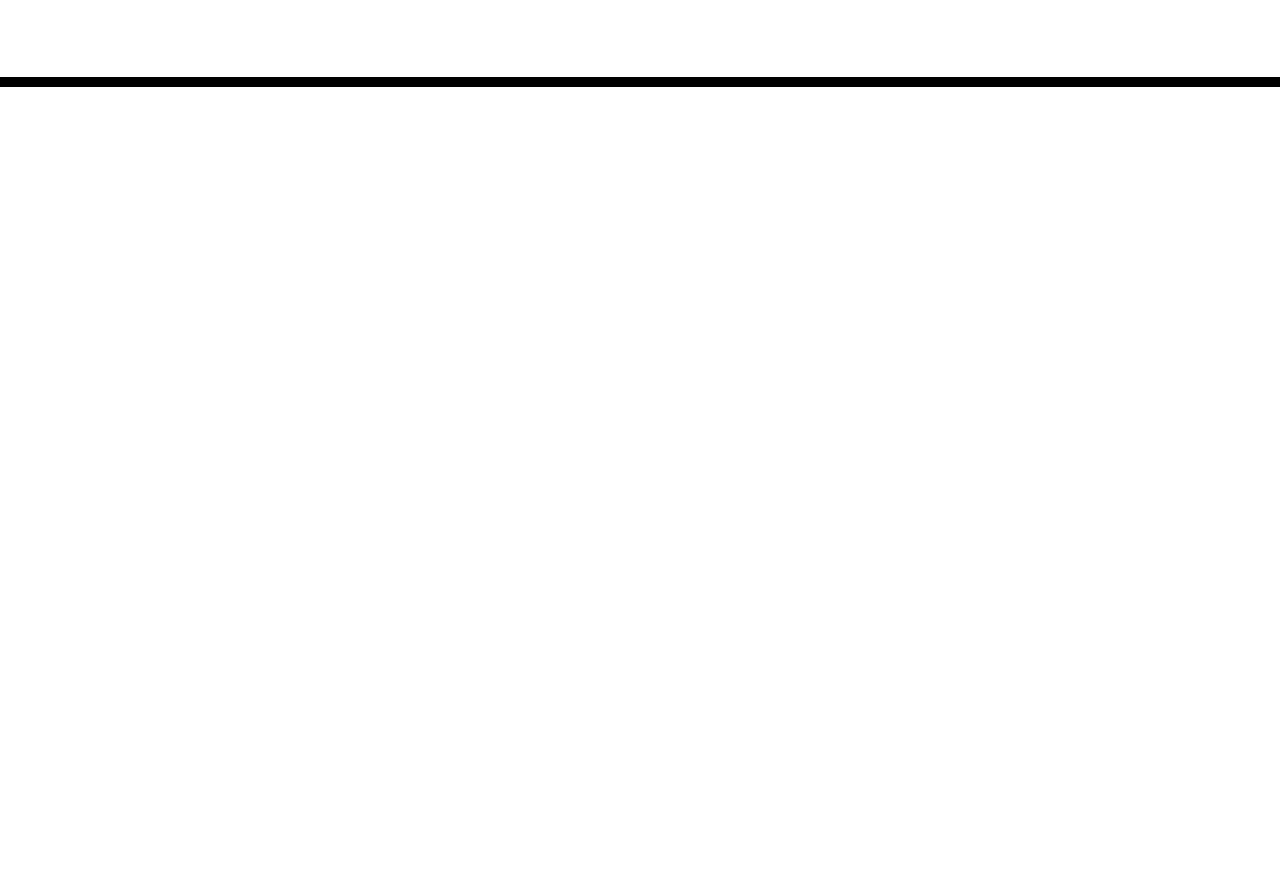
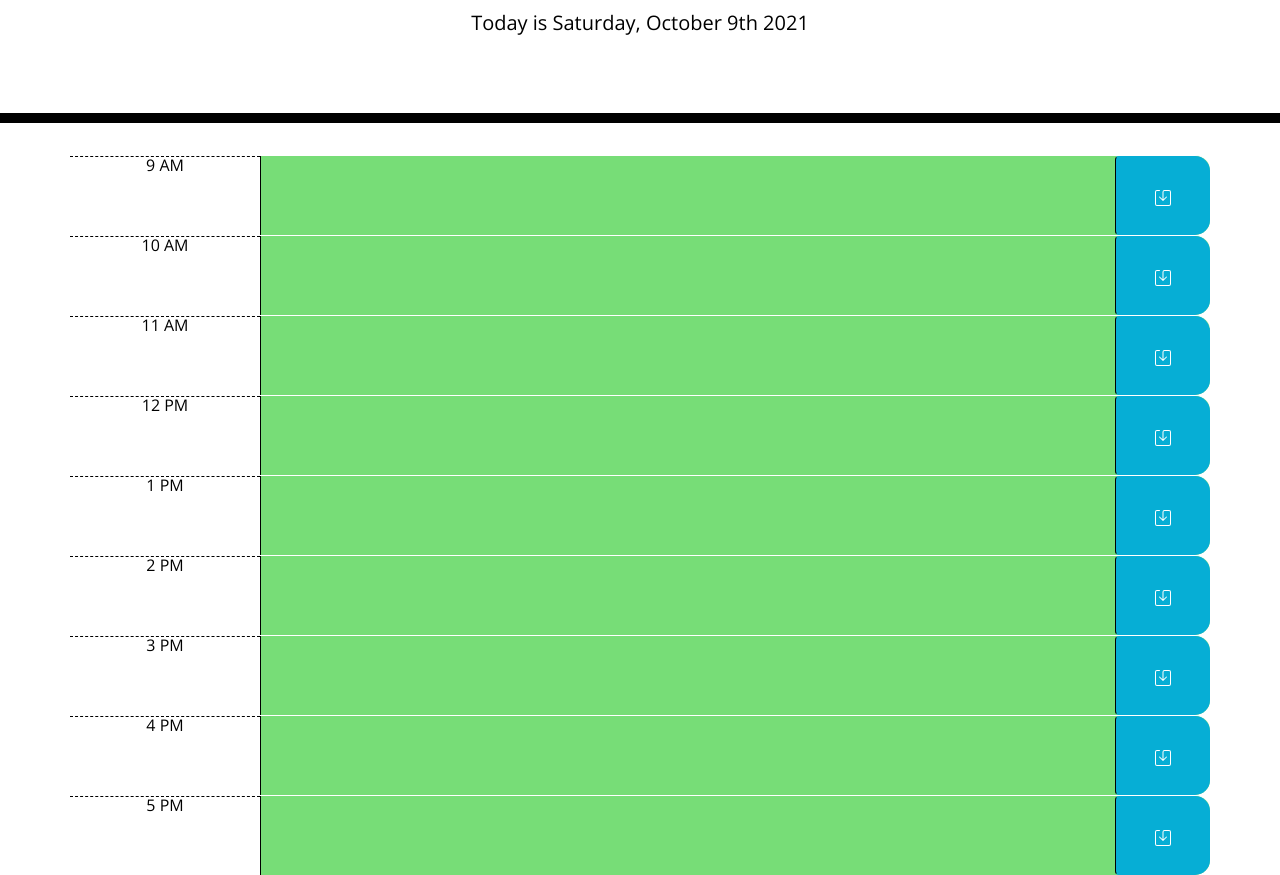
Before and after one commit to taliitacamargo/work-day-scheduler, a plain HTML site: page index.html in a window 1280 px wide. Shown: the part 181-1056 px from the top of the page. Before the commit the page ends 800 px from the top, so only its background shows below. Drawn offline with nearby package versions, Linux system fonts and the light colour scheme.

Commit message:
still need more changes

```diff
--- a/index.html
+++ b/index.html
@@ -19,20 +19,99 @@
       rel="stylesheet"
     />
     <link rel="stylesheet" href="style.css" />
+
     <title>Work Day Scheduler</title>
   </head>
 
   <body>
     <header class="jumbotron">
       <h1 class="display-3">Work Day Scheduler</h1>
-      <p class="lead">A simple calendar app for scheduling your work day</p>
+        <p class="lead">A simple calendar app for scheduling your work day</p>
       <p id="currentDay" class="lead"></p>
     </header>
-    <div class="container">
-      <!-- Timeblocks go here -->
-    </div>
+
+
+  <section class= "container">
+
+<section id="hrs9" class="time-block row">
+<span class="hour col-md-2">9 AM</span>
+<textarea class=" col-md-9 description"></textarea>
+<button class=" col-md-1 saveBtn btn"><svg xmlns="http://www.w3.org/2000/svg" width="16" height="16" fill="currentColor" class="bi bi-save" viewBox="0 0 16 16">
+  <path d="M2 1a1 1 0 0 0-1 1v12a1 1 0 0 0 1 1h12a1 1 0 0 0 1-1V2a1 1 0 0 0-1-1H9.5a1 1 0 0 0-1 1v7.293l2.646-2.647a.5.5 0 0 1 .708.708l-3.5 3.5a.5.5 0 0 1-.708 0l-3.5-3.5a.5.5 0 1 1 .708-.708L7.5 9.293V2a2 2 0 0 1 2-2H14a2 2 0 0 1 2 2v12a2 2 0 0 1-2 2H2a2 2 0 0 1-2-2V2a2 2 0 0 1 2-2h2.5a.5.5 0 0 1 0 1H2z"/>
+</svg></button>
+</section>
+
+<section id="hrs10" class="time-block row">
+ <span class="hour col-md-2">10 AM</span>
+ <textarea class=" col-md-9 description"></textarea>
+<button class=" col-md-1 saveBtn btn"><svg xmlns="http://www.w3.org/2000/svg" width="16" height="16" fill="currentColor" class="bi bi-save" viewBox="0 0 16 16">
+  <path d="M2 1a1 1 0 0 0-1 1v12a1 1 0 0 0 1 1h12a1 1 0 0 0 1-1V2a1 1 0 0 0-1-1H9.5a1 1 0 0 0-1 1v7.293l2.646-2.647a.5.5 0 0 1 .708.708l-3.5 3.5a.5.5 0 0 1-.708 0l-3.5-3.5a.5.5 0 1 1 .708-.708L7.5 9.293V2a2 2 0 0 1 2-2H14a2 2 0 0 1 2 2v12a2 2 0 0 1-2 2H2a2 2 0 0 1-2-2V2a2 2 0 0 1 2-2h2.5a.5.5 0 0 1 0 1H2z"/>
+</svg></button>
+</section>
+
+ <section id="hrs11" class="time-block row">
+ <span class="hour col-md-2">11 AM</span>
+<textarea class=" col-md-9 description"></textarea>
+<button class=" col-md-1 saveBtn btn"><svg xmlns="http://www.w3.org/2000/svg" width="16" height="16" fill="currentColor" class="bi bi-save" viewBox="0 0 16 16">
+  <path d="M2 1a1 1 0 0 0-1 1v12a1 1 0 0 0 1 1h12a1 1 0 0 0 1-1V2a1 1 0 0 0-1-1H9.5a1 1 0 0 0-1 1v7.293l2.646-2.647a.5.5 0 0 1 .708.708l-3.5 3.5a.5.5 0 0 1-.708 0l-3.5-3.5a.5.5 0 1 1 .708-.708L7.5 9.293V2a2 2 0 0 1 2-2H14a2 2 0 0 1 2 2v12a2 2 0 0 1-2 2H2a2 2 0 0 1-2-2V2a2 2 0 0 1 2-2h2.5a.5.5 0 0 1 0 1H2z"/>
+</svg></button>
+ </section>
+
+<section id="hrs12" class="time-block row">
+<span class="hour col-md-2">12 PM</span>
+<textarea class=" col-md-9 description"></textarea>
+<button class=" col-md-1 saveBtn btn"><svg xmlns="http://www.w3.org/2000/svg" width="16" height="16" fill="currentColor" class="bi bi-save" viewBox="0 0 16 16">
+  <path d="M2 1a1 1 0 0 0-1 1v12a1 1 0 0 0 1 1h12a1 1 0 0 0 1-1V2a1 1 0 0 0-1-1H9.5a1 1 0 0 0-1 1v7.293l2.646-2.647a.5.5 0 0 1 .708.708l-3.5 3.5a.5.5 0 0 1-.708 0l-3.5-3.5a.5.5 0 1 1 .708-.708L7.5 9.293V2a2 2 0 0 1 2-2H14a2 2 0 0 1 2 2v12a2 2 0 0 1-2 2H2a2 2 0 0 1-2-2V2a2 2 0 0 1 2-2h2.5a.5.5 0 0 1 0 1H2z"/>
+</svg></button>
+</section>
+
+<section id="hrs13" class="time-block row">
+<span class="hour col-md-2">1 PM</span>
+<textarea class=" col-md-9 description"></textarea>
+<button class=" col-md-1 saveBtn btn"><svg xmlns="http://www.w3.org/2000/svg" width="16" height="16" fill="currentColor" class="bi bi-save" viewBox="0 0 16 16">
+  <path d="M2 1a1 1 0 0 0-1 1v12a1 1 0 0 0 1 1h12a1 1 0 0 0 1-1V2a1 1 0 0 0-1-1H9.5a1 1 0 0 0-1 1v7.293l2.646-2.647a.5.5 0 0 1 .708.708l-3.5 3.5a.5.5 0 0 1-.708 0l-3.5-3.5a.5.5 0 1 1 .708-.708L7.5 9.293V2a2 2 0 0 1 2-2H14a2 2 0 0 1 2 2v12a2 2 0 0 1-2 2H2a2 2 0 0 1-2-2V2a2 2 0 0 1 2-2h2.5a.5.5 0 0 1 0 1H2z"/>
+</svg></button>
+</section>
+
+<section id="hrs14" class="time-block row">
+<span class="hour col-md-2">2 PM</span>
+<textarea class=" col-md-9 description"></textarea>
+<button class=" col-md-1 saveBtn btn"><svg xmlns="http://www.w3.org/2000/svg" width="16" height="16" fill="currentColor" class="bi bi-save" viewBox="0 0 16 16">
+  <path d="M2 1a1 1 0 0 0-1 1v12a1 1 0 0 0 1 1h12a1 1 0 0 0 1-1V2a1 1 0 0 0-1-1H9.5a1 1 0 0 0-1 1v7.293l2.646-2.647a.5.5 0 0 1 .708.708l-3.5 3.5a.5.5 0 0 1-.708 0l-3.5-3.5a.5.5 0 1 1 .708-.708L7.5 9.293V2a2 2 0 0 1 2-2H14a2 2 0 0 1 2 2v12a2 2 0 0 1-2 2H2a2 2 0 0 1-2-2V2a2 2 0 0 1 2-2h2.5a.5.5 0 0 1 0 1H2z"/>
+</svg></button>
+</section>
+
+<section id="hrs15" class="time-block row">
+<span class="hour col-md-2">3 PM</span>
+<textarea class=" col-md-9 description"></textarea>
+<button class=" col-md-1 saveBtn btn"><svg xmlns="http://www.w3.org/2000/svg" width="16" height="16" fill="currentColor" class="bi bi-save" viewBox="0 0 16 16">
+  <path d="M2 1a1 1 0 0 0-1 1v12a1 1 0 0 0 1 1h12a1 1 0 0 0 1-1V2a1 1 0 0 0-1-1H9.5a1 1 0 0 0-1 1v7.293l2.646-2.647a.5.5 0 0 1 .708.708l-3.5 3.5a.5.5 0 0 1-.708 0l-3.5-3.5a.5.5 0 1 1 .708-.708L7.5 9.293V2a2 2 0 0 1 2-2H14a2 2 0 0 1 2 2v12a2 2 0 0 1-2 2H2a2 2 0 0 1-2-2V2a2 2 0 0 1 2-2h2.5a.5.5 0 0 1 0 1H2z"/>
+</svg></button>
+</section>
+
+<section id="hrs16" class="time-block row">
+<span class="hour col-md-2">4 PM</span>
+<textarea class=" col-md-9 description"></textarea>
+<button class=" col-md-1 saveBtn btn"><svg xmlns="http://www.w3.org/2000/svg" width="16" height="16" fill="currentColor" class="bi bi-save" viewBox="0 0 16 16">
+  <path d="M2 1a1 1 0 0 0-1 1v12a1 1 0 0 0 1 1h12a1 1 0 0 0 1-1V2a1 1 0 0 0-1-1H9.5a1 1 0 0 0-1 1v7.293l2.646-2.647a.5.5 0 0 1 .708.708l-3.5 3.5a.5.5 0 0 1-.708 0l-3.5-3.5a.5.5 0 1 1 .708-.708L7.5 9.293V2a2 2 0 0 1 2-2H14a2 2 0 0 1 2 2v12a2 2 0 0 1-2 2H2a2 2 0 0 1-2-2V2a2 2 0 0 1 2-2h2.5a.5.5 0 0 1 0 1H2z"/>
+</svg></button>
+</section>
+
+<section id="hrs17" class="time-block row">
+ <span class="hour col-md-2">5 PM</span>
+<textarea class=" col-md-9 description"></textarea>
+<button class=" col-md-1 saveBtn btn"><svg xmlns="http://www.w3.org/2000/svg" width="16" height="16" fill="currentColor" class="bi bi-save" viewBox="0 0 16 16">
+  <path d="M2 1a1 1 0 0 0-1 1v12a1 1 0 0 0 1 1h12a1 1 0 0 0 1-1V2a1 1 0 0 0-1-1H9.5a1 1 0 0 0-1 1v7.293l2.646-2.647a.5.5 0 0 1 .708.708l-3.5 3.5a.5.5 0 0 1-.708 0l-3.5-3.5a.5.5 0 1 1 .708-.708L7.5 9.293V2a2 2 0 0 1 2-2H14a2 2 0 0 1 2 2v12a2 2 0 0 1-2 2H2a2 2 0 0 1-2-2V2a2 2 0 0 1 2-2h2.5a.5.5 0 0 1 0 1H2z"/>
+</svg></button>
+</section>
+
+  </section>
 
     <script src="https://cdnjs.cloudflare.com/ajax/libs/jquery/3.2.1/jquery.min.js"></script>
     <script src="https://cdnjs.cloudflare.com/ajax/libs/moment.js/2.24.0/moment.min.js"></script>
+    <script src="script.js"></script>
   </body>
+
+
+
 </html>
--- a/script.js
+++ b/script.js
@@ -0,0 +1,55 @@
+
+// current date added to Jumbotron section
+
+var today = moment();
+var dayWeek = today.format("[Today is] dddd, MMMM Do YYYY");
+$("#currentDay").text(dayWeek);
+
+
+
+    $(document).ready(function() {
+        $(".saveBtn").on("click", function() {
+            var texts = $(this).siblings(".description").val();
+            var time = $(this).parent().attr("id");
+
+            localStorage.setItem(time, texts);
+        })
+
+        function timeRecord() {
+        var theTimeNow = moment().hour();
+        $(".time-block").each(function() {
+            var BlockTime = parseInt($(this).attr("id").split("hour")[1]);
+if (BlockTime < theTimeNow ) {
+            $(this).removeClass("future");
+            $(this).removeClass("present");
+            $(this).addClass("past");
+        }
+
+ else if ( BlockTime === theTimeNow) {
+            $(this).removeClass("past");
+            $(this).removeClass("future");
+            $(this).addClass("present");
+
+        }
+
+else {
+          $(this).removeClass("present");
+            $(this).removeClass("past");
+            $(this).addClass("future");
+        }
+
+        })
+    }
+
+    $("#hrs9 .description").val(localStorage.getItem("hour9"));
+    $("#hrs10 .description").val(localStorage.getItem("hour10"));
+    $("#hrs11 .description").val(localStorage.getItem("hour11"));
+    $("#hrs12 .description").val(localStorage.getItem("hour12"));
+    $("#hrs13 .description").val(localStorage.getItem("hour13"));
+    $("#hrs14 .description").val(localStorage.getItem("hour14"));
+    $("#hrs15 .description").val(localStorage.getItem("hour15"));
+    $("#hrs16 .description").val(localStorage.getItem("hour16"));
+    $("#hrs17 .description").val(localStorage.getItem("hour17"));
+
+    timeRecord();
+})
--- a/style.css
+++ b/style.css
@@ -11,6 +11,8 @@ body {
     color: #000000;
     border-left: 1px solid black;
     padding: 10px;
+
+
   }
 
   .jumbotron {
@@ -23,6 +25,7 @@ body {
 
   .description {
     white-space: pre-wrap;
+
   }
 
   .time-block {
@@ -40,6 +43,8 @@ body {
     background-color: #ffffff;
     color: #000000;
     border-top: 1px dashed #000000;
+    list-style: none;
+
   }
 
   .past {
@@ -63,9 +68,30 @@ body {
     border-bottom-right-radius: 15px;
     background-color: #06aed5;
     color: white;
+
+
   }
 
   .saveBtn i:hover {
     font-size: 20px;
     transition: all 0.3s ease-in-out;
   }
+
+
+@media screen and (max-width:768px) {
+
+
+
+  section {
+    margin: 50px;
+  }
+
+  .hour {
+    padding:5px;
+  }
+
+  .btn {
+    border-radius: 5px;
+  }
+
+}
```
